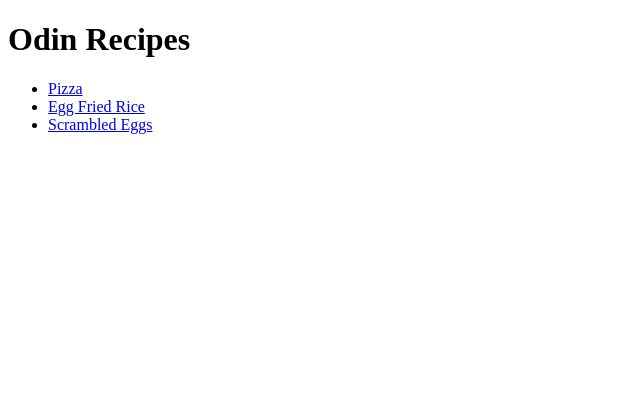
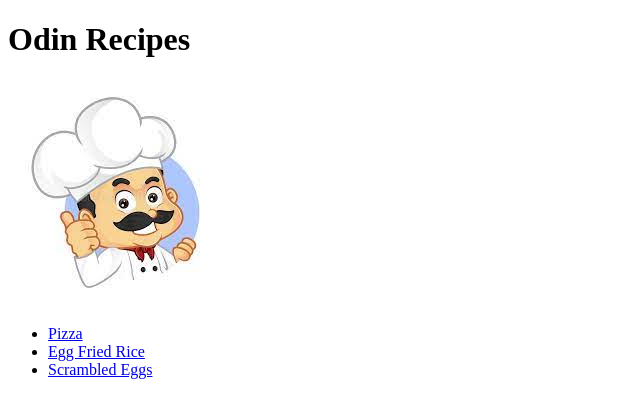
Before and after one commit to stephenjkim115/odin-recipes, a plain HTML site: page index.html in a window 1280 px wide. Shown: the whole page, without its empty margins (0-640 px from the left). Drawn offline with Linux system fonts and the light colour scheme.

Commit message:
added chef image to main page

```diff
--- a/index.html
+++ b/index.html
@@ -6,6 +6,7 @@
     </head>
     <body>
         <h1>Odin Recipes</h1>
+        <img src="./chef.jpeg" alt="stock chef">
         <ul>
             <li><a href="./recipes/pizza.html">Pizza</a></li>
             <li><a href="./recipes/efrice.html">Egg Fried Rice</a></li>
```
Also changed, not shown: chef.jpeg (added).
